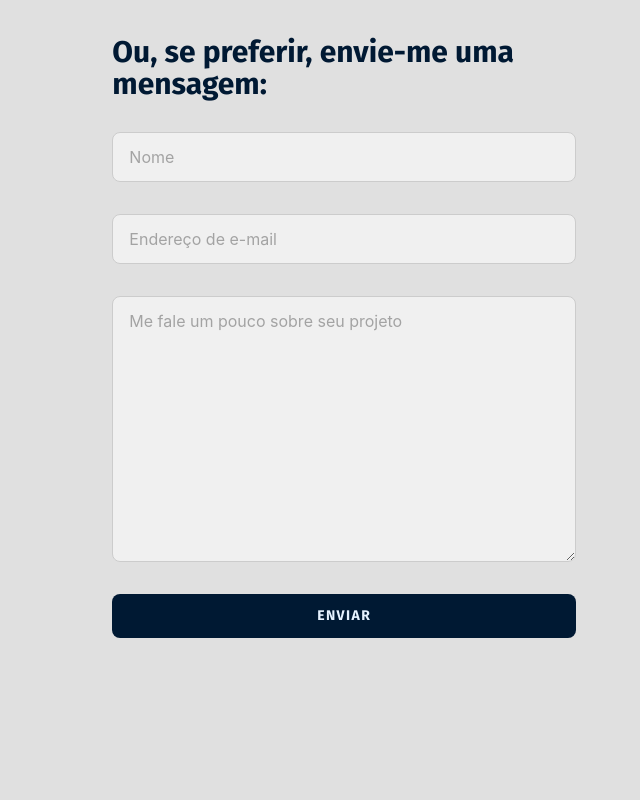
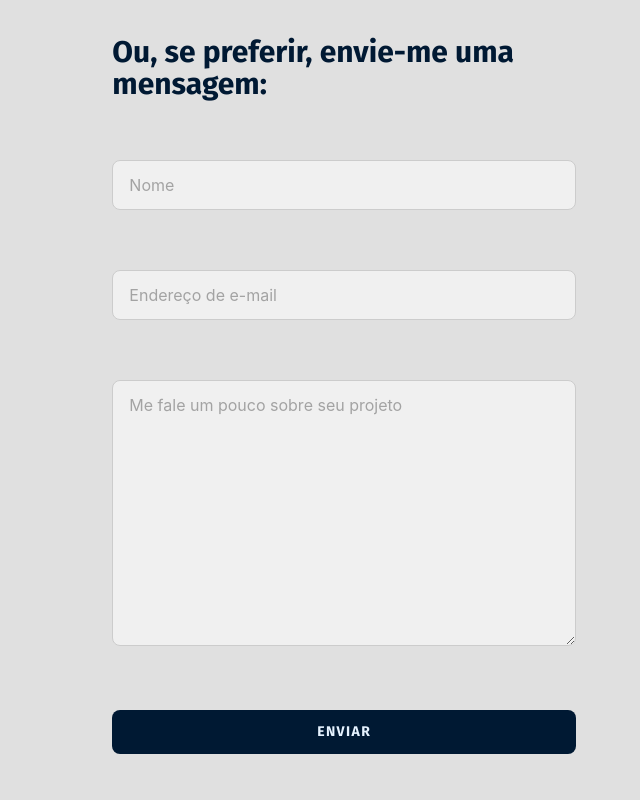
Before and after one commit to gutosavi/gustavo-portfolio, a React (Vite) app: page / in a window 1280 px wide. Shown: the part 4700-5500 px from the top of the page, without its empty margins (640-1280 px from the left). Built offline with nearby package versions, Linux system fonts and the light colour scheme.

Commit message:
feat: estiliza mensagens de erro formulário

```diff
--- a/src/components/ui/Button.tsx
+++ b/src/components/ui/Button.tsx
@@ -9,7 +9,7 @@ const Button = ({ name, className }: ButtonProps) => {
   return (
     <button
       className={`cursor-pointer
-    w-full px-6 py-3
+    w-full mt-8 px-6 py-3
     font-bold font-display text-sm tracking-widest uppercase
     rounded-lg
     bg-primary-900 text-primary-50
@@ -19,6 +19,7 @@ const Button = ({ name, className }: ButtonProps) => {
     disabled:opacity-50 disabled:cursor-not-allowed ${className ?? ''}`}
       name={name}
       aria-label={name}
+      type="submit"
     >
       {name}
     </button>
--- a/src/components/ui/Input.tsx
+++ b/src/components/ui/Input.tsx
@@ -23,12 +23,12 @@ const Input = ({ name, className, placeholder, validation }: InputProps) => {
   return (
     <>
       <input
-        className={`w-full px-4 py-3 rounded-lg border border-neutral-200 bg-neutral-50 text-primary-900 placeholder:text-neutral-400 outline-none focus:border-primary-500 transition-colors ${className ?? ''}`}
+        className={`w-full mt-7 px-4 py-3 rounded-lg border border-neutral-200 bg-neutral-50 text-primary-900 placeholder:text-neutral-400 outline-none focus:border-primary-500 transition-colors ${className ?? ''}`}
         placeholder={placeholder}
         {...register(name, validation)}
       />
       {errors[name] && (
-        <span className="text-xs text-primary-400">
+        <span className="text-xs  text-primary-400 dark:text-primary-50 px-1 py-1">
           {errors[name]?.message?.toString()}
         </span>
       )}
--- a/src/components/ui/TextArea.tsx
+++ b/src/components/ui/TextArea.tsx
@@ -29,10 +29,17 @@ const TextArea = ({
         rows={rows}
         cols={cols}
         placeholder={placeholder}
-        className={`w-full px-4 py-3 rounded-lg border border-neutral-200 bg-neutral-50 text-primary-900 placeholder:text-neutral-400 outline-none focus:border-primary-500 transition-colors ${className ?? ''}`}
+        {...register(name, {
+          required: false,
+          maxLength: {
+            value: 500,
+            message: 'A mensagem deve conter no máximo 500 caracteres',
+          },
+        })}
+        className={`w-full mt-7 px-4 py-3 rounded-lg border border-neutral-200 bg-neutral-50 text-primary-900 placeholder:text-neutral-400 outline-none focus:border-primary-500 transition-colors ${className ?? ''}`}
       ></textarea>
       {errors[name] && (
-        <span className="text-xs text-primary-400">
+        <span className="text-xs text-primary-400 dark:text-primary-50 px-1 py-1">
           {errors[name]?.message?.toString()}
         </span>
       )}
```
